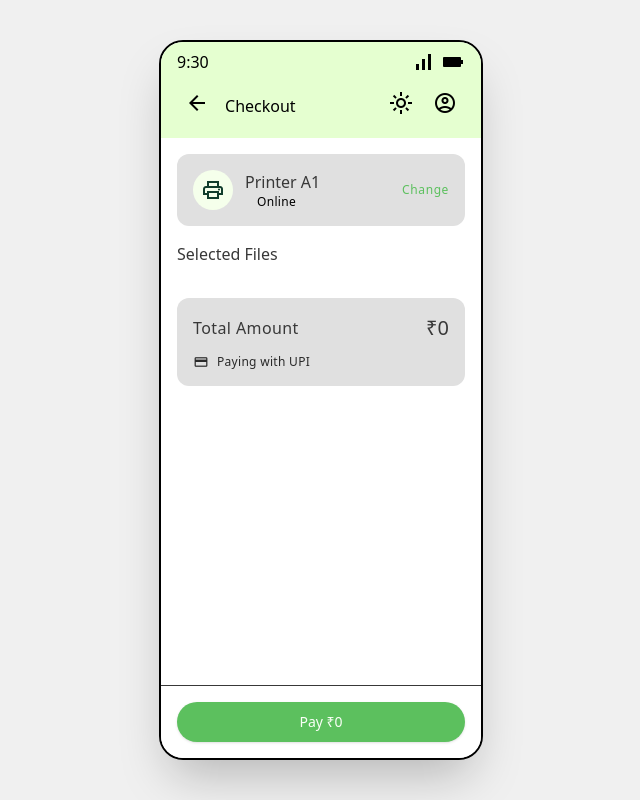
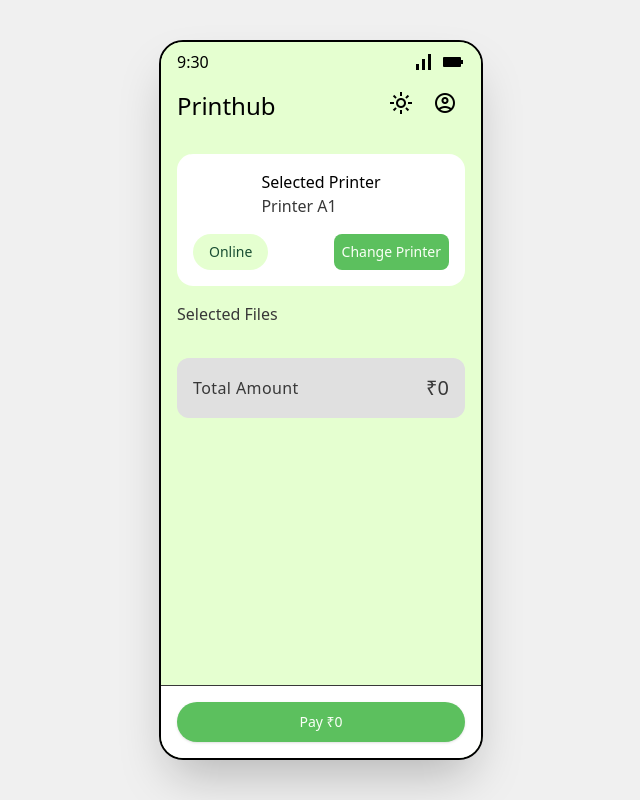
Before and after one commit to IshadP/Printhub-Protoype, a Next.js app: page /checkout in a window 1280 px wide. Shown: the whole page, without its empty margins (319-959 px from the left). Built offline with nearby package versions, Linux system fonts and the light colour scheme.

Commit message:
added disable action button state

```diff
--- a/src/app/checkout/page.js
+++ b/src/app/checkout/page.js
@@ -10,19 +10,20 @@ import Icon from "../components/Icon";
 import { useStorage } from "../context/StorageContext";
 
 const PrinterInfoCard = () => (
-    <div className="bg-surface-container-low p-4 rounded-xl flex items-center justify-between mb-4">
+    <div className="bg-surface-bright p-2 rounded-2xl flex flex-col gap-4 p-4 items-center justify-start mb-4">
         <div className="flex items-center gap-3">
-            <div className="w-10 h-10 rounded-full bg-secondary-container flex items-center justify-center text-on-secondary-container">
-                <Icon name="print" size={24} />
-            </div>
             <div>
+                <p>Selected Printer</p>
                 <h3 className="font-material-titlemedium text-on-surface">Printer A1</h3>
-                <p className="font-material-bodysmall text-green-7 flex items-center gap-1">
-                    <span className="w-2 h-2 rounded-full bg-green-7" /> Online
-                </p>
+
             </div>
         </div>
-        <button className="text-primary font-material-labelmedium">Change</button>
+        <div className='flex items-center justify-between w-full'>
+            <p className="font-material-titlesmall text-on-primary-container bg-primary-container rounded-full px-4 py-2 flex justify-center items-center gap-1">
+                Online
+            </p>
+            <button className="bg-primary rounded-lg p-2 font-material-labellarge text-on-primary">Change Printer</button>
+        </div>
     </div>
 );
 
@@ -32,10 +33,6 @@ const PaymentCard = ({ total }) => (
             <span className="font-material-bodylarge text-on-surface">Total Amount</span>
             <span className="font-material-titlelarge text-on-surface">₹{total}</span>
         </div>
-        <div className="flex items-center gap-2 text-on-surface-variant font-material-bodysmall">
-            <Icon name="credit_card" size={16} />
-            <span>Paying with UPI</span>
-        </div>
     </div>
 );
 
@@ -44,7 +41,7 @@ export default function CheckoutPage() {
     const { files, cart, updateFileConfig, createOrder } = useStorage();
     const [editingFileId, setEditingFileId] = useState(null);
 
-    const selectedFiles = files.filter(f => cart.includes(f.id));
+    const selectedFiles = cart.length > 0 ? files.filter(f => cart.includes(f.id)) : files;
 
     // Mock total calculation
     const total = selectedFiles.reduce((acc, file) => acc + (file.config.copies * 10), 0);
@@ -58,12 +55,8 @@ export default function CheckoutPage() {
 
     return (
         <div className="flex min-h-screen items-center justify-center bg-surface-dim">
-            <div className="aspect-270/600 border-2 h-[90vh] rounded-3xl overflow-hidden relative flex flex-col bg-surface-bright shadow-2xl">
-                <TopBar
-                    title="Checkout"
-                    showBackButton={true}
-                    onBack={() => router.back()}
-                />
+            <div className="aspect-270/600 border-2 h-[90vh] rounded-3xl overflow-hidden relative flex flex-col bg-primary-container shadow-2xl">
+                <TopBar />
 
                 <div className="flex-1 overflow-y-auto p-4 flex flex-col">
                     <PrinterInfoCard />
--- a/src/app/components/ActionButtons.jsx
+++ b/src/app/components/ActionButtons.jsx
@@ -1,12 +1,25 @@
 import React from 'react';
 import Icon from './Icon';
+import Link from 'next/link';
 
-const ActionButtons = ({ onAdd, onPrint, selectedCount = 0 }) => {
+const ActionButtons = ({ onAdd, addHref, onPrint, selectedCount = 0, printDisabled = false }) => {
+    const buttonClass = "flex justify-center items-center bg-surface-bright w-full active:scale-95 transition-transform ";
+
     return (
-        <div className="mx-4 flex justify-start items-center gap-1 w-full rounded-full overflow-x-hidden shadow-[0px_2px_3px_0px_rgba(0,0,0,0.30)] shadow-[0px_6px_10px_4px_rgba(0,0,0,0.15)]">
+        <div className="pointer-events-auto mx-4 flex justify-start items-center gap-1 w-full rounded-full overflow-x-hidden shadow-[0px_2px_3px_0px_rgba(0,0,0,0.30)] shadow-[0px_6px_10px_4px_rgba(0,0,0,0.15)]">
+            {addHref ? (
+                <Link href={addHref} className={buttonClass}>
+                    <div className="px-4 py-2.5 inline-flex justify-center items-center gap-2">
+                        <Icon name="add" size={24} className="text-primary" />
+                        <div className="justify-center text-primary font-material-labellarge leading-5 tracking-tight">
+                            Add Files
+                        </div>
+                    </div>
+                </Link>
+            ) : (
                 <button
                     onClick={onAdd}
-                className="flex justify-center items-center bg-surface-bright w-full active:scale-95 transition-transform "
+                    className={buttonClass}
                 >
                     <div className="px-4 py-2.5 inline-flex justify-center items-center gap-2">
                         <Icon name="add" size={24} className="text-primary" />
@@ -15,13 +28,18 @@ const ActionButtons = ({ onAdd, onPrint, selectedCount = 0 }) => {
                         </div>
                     </div>
                 </button>
+            )}
+
             <button
                 onClick={onPrint}
-                className="flex justify-center items-center bg-primary w-full active:scale-95 transition-transform rounded-sm"
+                disabled={printDisabled}
+                className={`flex justify-center items-center w-full transition-transform rounded-sm
+                    ${printDisabled ? 'bg-surface-container-high text-surface-container-high cursor-not-allowed' : 'bg-primary active:scale-95 hover:bg-opacity-90'}
+                `}
             >
                 <div className="px-4 py-2.5 inline-flex justify-center items-center gap-2">
-                    <Icon name="print" size={24} className="text-on-primary" />
-                    <div className="justify-center text-on-primary font-material-labellarge leading-5 tracking-tight">
+                    <Icon name="print" size={24} className={`${printDisabled ? 'text-on-surface-variant' : 'text-on-primary'}`} />
+                    <div className={`justify-center font-material-labellarge leading-5 tracking-tight ${printDisabled ? 'text-on-surface-variant' : 'text-on-primary'}`}>
                         {selectedCount > 0 ? `Print ${selectedCount} Files` : 'Print Files'}
                     </div>
                 </div>
--- a/src/app/components/ItemCard.jsx
+++ b/src/app/components/ItemCard.jsx
@@ -70,18 +70,56 @@ const ItemCard = ({
         setIsSwiping(false);
     };
 
+    // Mouse Event Wrappers
+    const onMouseDown = (e) => {
+        longPressProps.onMouseDown(e);
+        setTouchEnd(null);
+        setTouchStart(e.clientX);
+        setIsSwiping(true);
+    };
+
+    const onMouseMove = (e) => {
+        if (!isSwiping || !touchStart) return;
+        setTouchEnd(e.clientX);
+        const currentOffset = e.clientX - touchStart;
+        if (currentOffset < 0) { // Only allow left swipe
+            setOffset(currentOffset);
+            // Cancel long press if drag starts (threshold 5px)
+            if (Math.abs(currentOffset) > 5) {
+                longPressProps.onMouseLeave(e);
+            }
+        }
+    };
+
+    const onMouseUp = (e) => {
+        longPressProps.onMouseUp(e);
+        onTouchEnd();
+    };
+
+    const onMouseLeave = (e) => {
+        longPressProps.onMouseLeave(e);
+        if (isSwiping) onTouchEnd();
+    };
+
+
     if (isDeleting) return null;
 
     return (
         <div className="relative overflow-hidden rounded-lg">
             {/* Background Layer (Delete) */}
             <div className="absolute inset-0 bg-red-500 flex items-center justify-end px-6 rounded-[4px]">
-                <Icon name="delete" size={24} className="text-white" />1
+                <Icon name="delete" size={24} className="text-white" />
             </div>
 
             {/* Foreground Layer (Card) */}
             <div
                 {...longPressProps}
+                // Override mouse events with our composition
+                onMouseDown={onMouseDown}
+                onMouseMove={onMouseMove}
+                onMouseUp={onMouseUp}
+                onMouseLeave={onMouseLeave}
+
                 onTouchStart={onTouchStart}
                 onTouchMove={onTouchMove}
                 onTouchEnd={onTouchEnd}
--- a/src/app/context/StorageContext.js
+++ b/src/app/context/StorageContext.js
@@ -40,6 +40,19 @@ export function StorageProvider({ children }) {
     setFiles(prev => prev.map(f =>
       f.id === fileId ? { ...f, config: { ...f.config, ...newConfig } } : f
     ));
+  };
+
+  const removeFile = (fileId) => {
+    setFiles(prev => prev.filter(f => f.id !== fileId));
+    setCart(prev => prev.filter(id => id !== fileId));
+    // If we removed the last selected item, exit selection mode
+    setCart(prev => {
+      const newCart = prev.filter(id => id !== fileId);
+      if (prev.length > 0 && newCart.length === 0) {
+        setIsSelectionMode(false);
+      }
+      return newCart;
+    });
   };
 
   const toggleSelection = (fileId) => {
@@ -97,6 +110,7 @@ export function StorageProvider({ children }) {
       isSelectionMode,
       addFiles,
       updateFileConfig,
+      removeFile,
       toggleSelection,
       enterSelectionMode,
       exitSelectionMode,
--- a/src/app/page.js
+++ b/src/app/page.js
@@ -20,7 +20,8 @@ export default function Home() {
     enterSelectionMode,
     exitSelectionMode,
     updateFileConfig,
-    addFiles
+    addFiles,
+    removeFile
   } = useStorage();
 
   const [editingFileId, setEditingFileId] = useState(null);
@@ -44,9 +45,7 @@ export default function Home() {
     addFiles([newFile]);
   };
 
-  const handleUpload = () => {
-    router.push('/upload');
-  };
+
 
   const handlePrintSelected = () => {
     router.push('/scan');
@@ -167,6 +166,7 @@ export default function Home() {
                       onSelect={toggleSelection}
                       onLongPress={enterSelectionMode}
                       onEdit={handleEdit}
+                      onDelete={removeFile}
                     />
                   ))}
                 </div>
@@ -186,9 +186,10 @@ export default function Home() {
         />
         <div className="flex justify-center pointer-events-none py-4 w-full">
           <ActionButtons
-            onAdd={handleUpload}
+            addHref="/upload"
             onPrint={handlePrintSelected}
             selectedCount={cart.length}
+            printDisabled={files.length === 0}
           />
         </div>
         <Navbar />
--- a/src/app/upload/page.js
+++ b/src/app/upload/page.js
@@ -72,7 +72,8 @@ export default function UploadPage() {
     const editingFile = stagedFiles.find(f => f.id === editingFileId);
 
     return (
-        <div className="flex min-h-screen items-center justify-center bg-surface-dim">
+        <div className="flex min-h-screen items-center justify-center bg-surface-dim gap-12">
+            {/* Phone Frame */}
             <div className="aspect-270/600 border-2 h-[90vh] rounded-3xl overflow-hidden relative flex flex-col justify-start top-0 bg-primary-container shadow-2xl">
                 <TopBar
                     title="Printhub"
@@ -128,6 +129,21 @@ export default function UploadPage() {
 
                 <Navbar />
             </div>
+
+            {/* Simulation Controls */}
+            <div className="flex flex-col gap-4">
+                <div className="bg-white p-6 rounded-2xl shadow-lg flex flex-col gap-4 max-w-xs">
+                    <h3 className="font-bold text-lg text-gray-800">Simulation Controls</h3>
+                    <p className="text-sm text-gray-600">Simulate adding files from the operating system or other apps.</p>
+                    <button
+                        onClick={() => setStagedFiles(prev => [...prev, ...generateMockFiles(1)])}
+                        className="bg-blue-600 hover:bg-blue-700 text-white px-6 py-4 rounded-xl flex items-center gap-3 font-semibold shadow-md transition-all active:scale-95"
+                    >
+                        <Icon name="add" size={24} className="text-white" />
+                        Simulate OS selection
+                    </button>
+                </div>
+            </div>
         </div>
     );
 }
```
Lines whose indentation alone changed are shown as unchanged.
